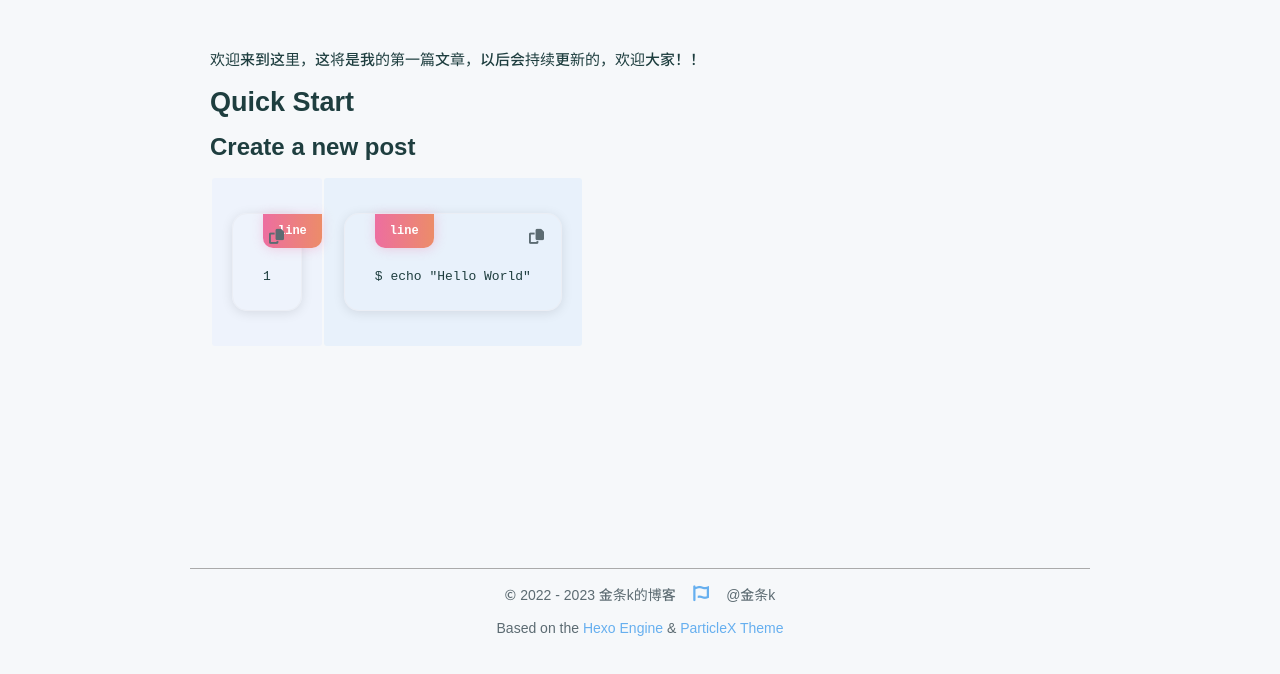
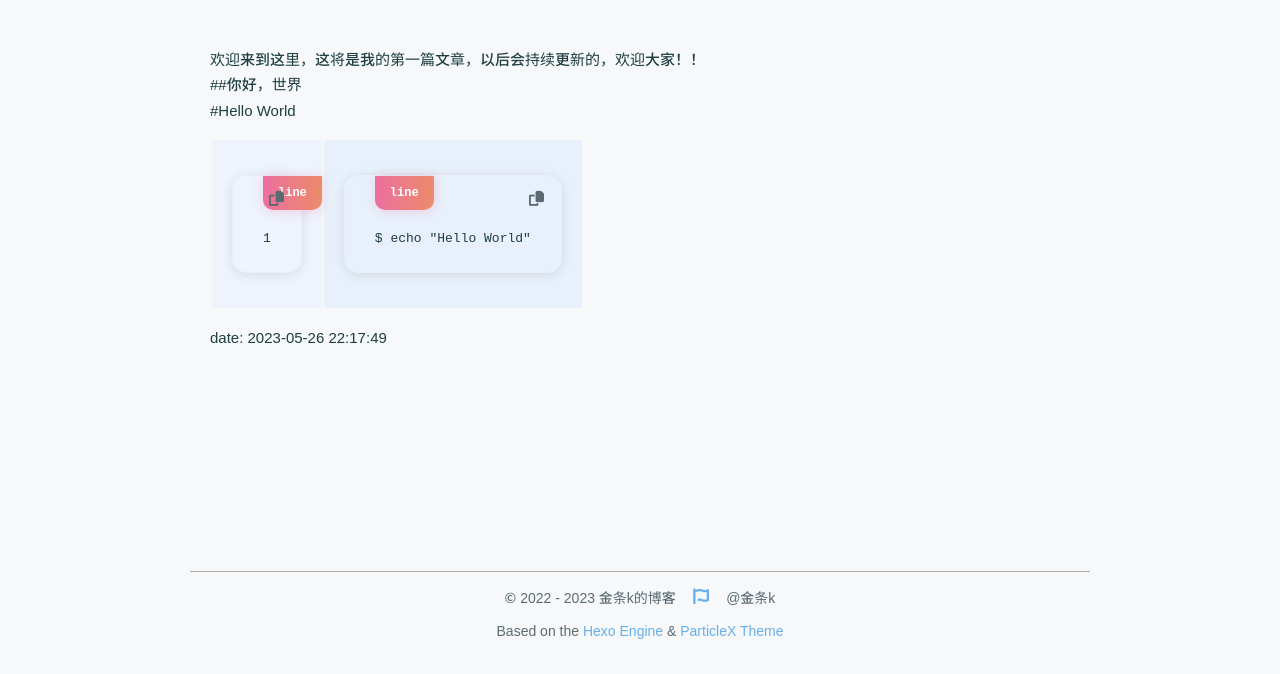
Before and after one commit to sansjtw/sansjtw.github.io, a plain HTML site: page 2023/05/26/hello-world/index.html in a window 1280 px wide. Shown: the part 213-887 px from the top of the page. Drawn offline with nearby package versions, Linux system fonts and the light colour scheme; files that its build step writes are made by us from their sources; files whose address does not match are found by name; a web font is replaced by a local one.

Commit message:
Site updated: 2023-05-26 22:19:12

```diff
--- a/2023/05/26/hello-world/index.html
+++ b/2023/05/26/hello-world/index.html
@@ -161,8 +161,9 @@
     </div>
 
     <div class="content" v-pre>
-        <p>欢迎来到这里，这将是我的第一篇文章，以后会持续更新的，欢迎大家！！</p>
-<h2 id="Quick-Start"><a href="#Quick-Start" class="headerlink" title="Quick Start"></a>Quick Start</h2><h3 id="Create-a-new-post"><a href="#Create-a-new-post" class="headerlink" title="Create a new post"></a>Create a new post</h3><figure class="highlight bash"><table><tr><td class="gutter"><pre><span class="line">1</span><br></pre></td><td class="code"><pre><span class="line">$ <span class="built_in">echo</span> <span class="string">&quot;Hello World&quot;</span></span><br></pre></td></tr></table></figure>
+        <p>欢迎来到这里，这将是我的第一篇文章，以后会持续更新的，欢迎大家！！<br>##你好，世界<br>#Hello World</p>
+<figure class="highlight bash"><table><tr><td class="gutter"><pre><span class="line">1</span><br></pre></td><td class="code"><pre><span class="line">$ <span class="built_in">echo</span> <span class="string">&quot;Hello World&quot;</span></span><br></pre></td></tr></table></figure>
+<p>date: 2023-05-26 22:17:49</p>
 
     </div>
 
```
Also changed, not shown: index.html (+3 -2 lines).
